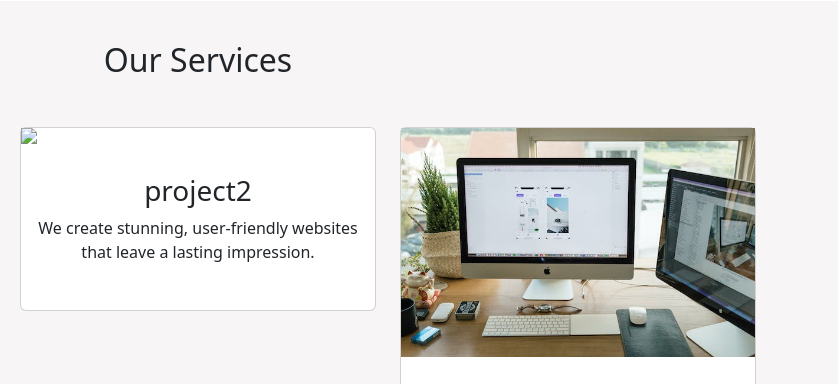
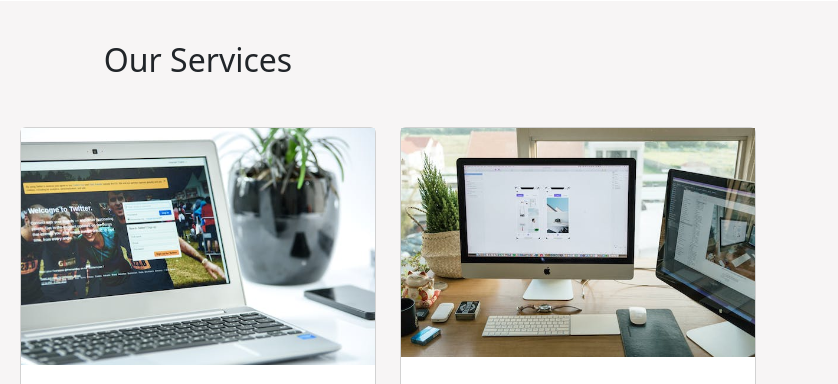
Before and after one commit to webcode17/w, a plain HTML site: page index.html in a window 1280 px wide. Shown: the part 900-1284 px from the top of the page, 442-1280 px from the left. Drawn offline with nearby package versions, Linux system fonts and the light colour scheme; files that its build step writes are made by us from their sources.

Commit message:
Update index.html

```diff
--- a/index.html
+++ b/index.html
@@ -120,7 +120,7 @@
          </div>
          <div class="col-4">
             <div class="card">
-             <img src="./img/po2.jpeg">
+             <img src="./po2.jpeg">
              <div class="text_card">
                  <h3>project2</h3>
                  <p>We create stunning, user-friendly websites that leave a lasting impression.</p>
```
